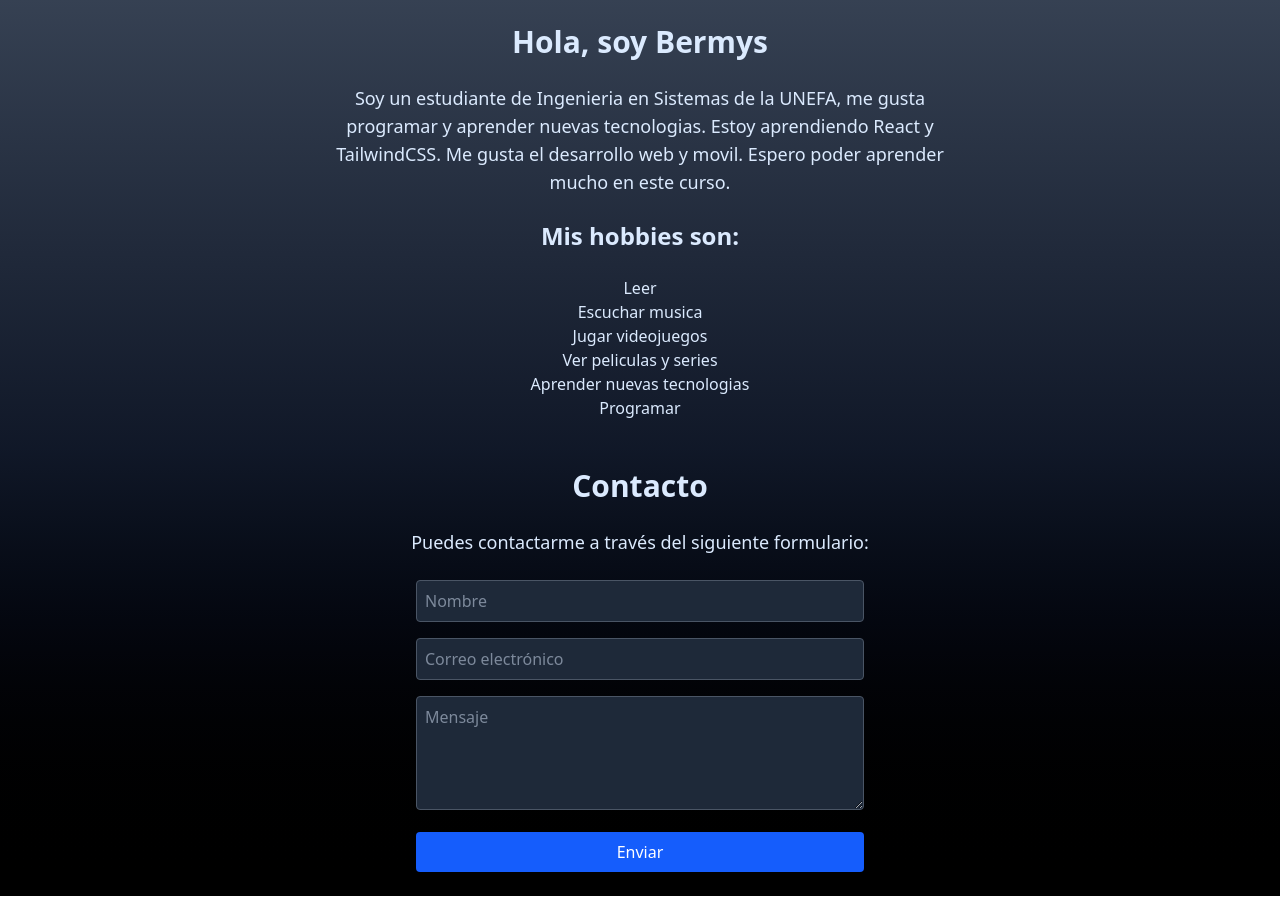
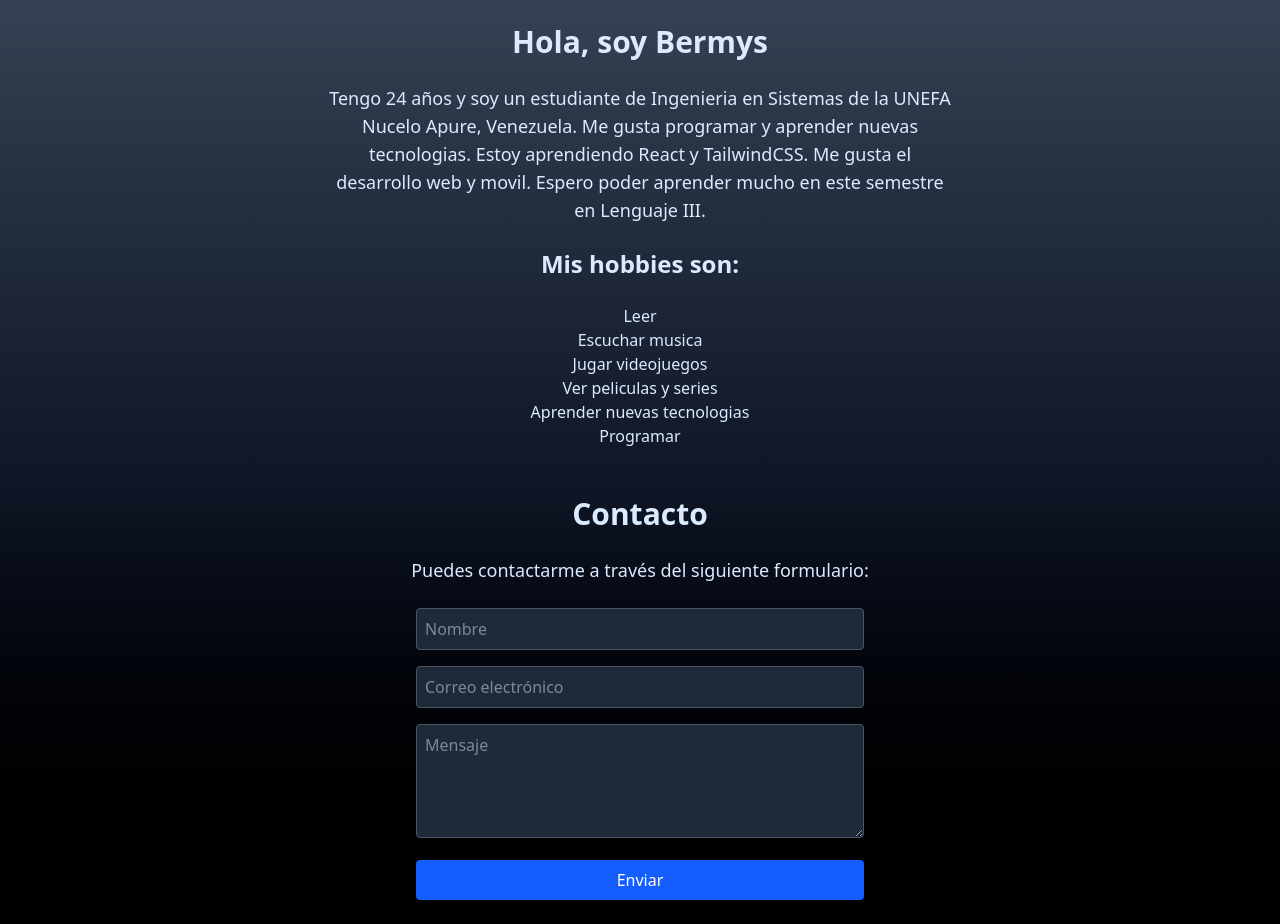
Before and after one commit to Ailya45/Practica-React2, a React (Vite) app: page / in a window 1280 px wide. Before the commit the page ends 896 px from the top, so only its background shows below. Built offline with nearby package versions, Linux system fonts and the light colour scheme.

Commit message:
update in portfolio

```diff
--- a/src/componentes/Portfolio.jsx
+++ b/src/componentes/Portfolio.jsx
@@ -3,11 +3,11 @@ function Inicio() {
         <div className="flex-col items-center space-y-6 p-6 max-w-2xl">
         <h1 className = "text-3xl font-bold text-blue-100 text-center">Hola, soy Bermys</h1>
         <p className = "text-lg text-blue-100 text-center">
-          Soy un estudiante de Ingenieria en Sistemas de la UNEFA,
-          me gusta programar y aprender nuevas tecnologias.
+          Tengo 24 años y soy un estudiante de Ingenieria en Sistemas de la UNEFA Nucelo Apure, Venezuela.
+          Me gusta programar y aprender nuevas tecnologias.
           Estoy aprendiendo React y TailwindCSS.
           Me gusta el desarrollo web y movil.
-          Espero poder aprender mucho en este curso.
+          Espero poder aprender mucho en este semestre en Lenguaje III.
         </p>
         <h2 className = "text-2xl font-bold text-blue-100 text-center">
           Mis hobbies son:
```
